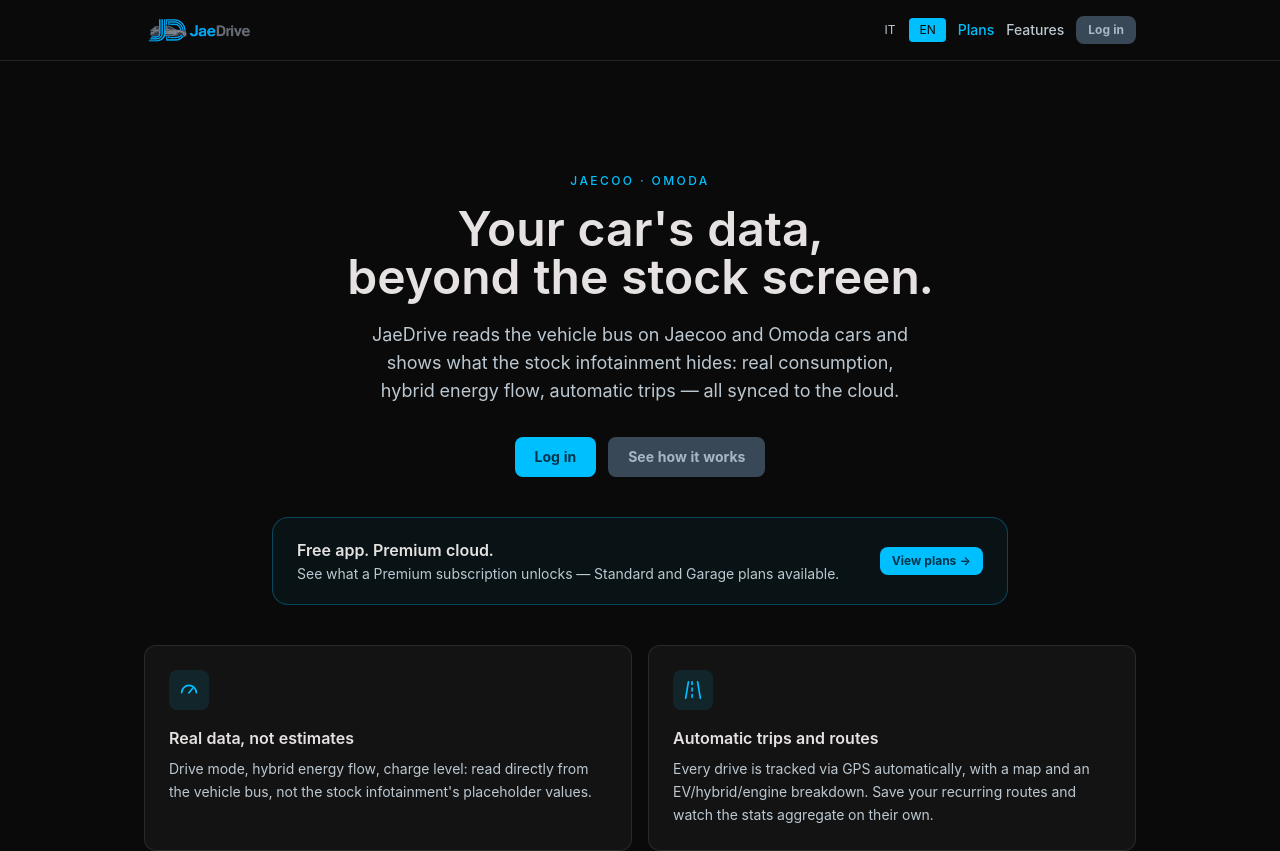
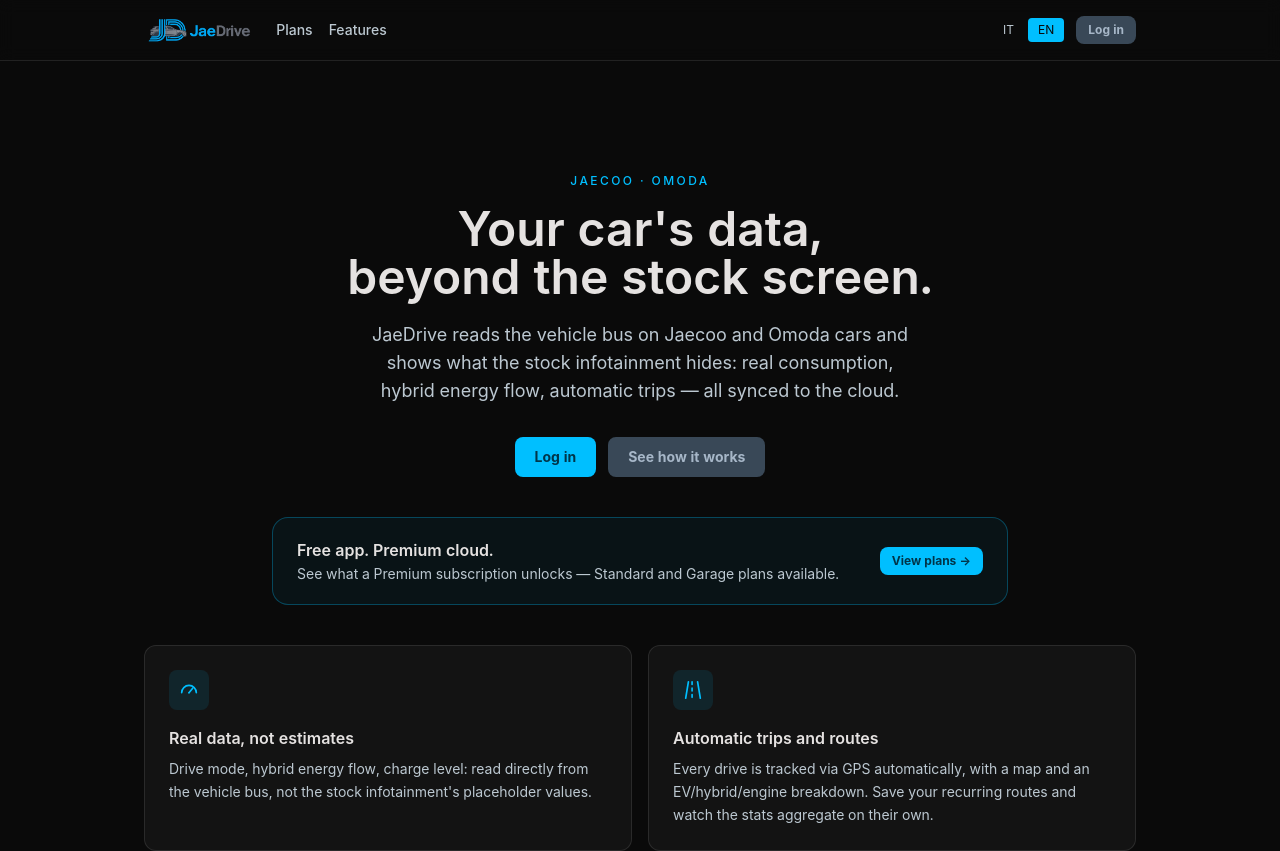
Before and after one commit to Phabryc/jaedrive, a React (Vite) app in the folder cloud/web/: page / in a window 1280 px wide. Shown: the top 851 px of the page. Built offline with nearby package versions, Linux system fonts and the light colour scheme; no server answers.

Commit message:
feat(web): update logo navigation, session redirect, and static header layout

```diff
--- a/cloud/web/src/components/AppShell.tsx
+++ b/cloud/web/src/components/AppShell.tsx
@@ -9,6 +9,8 @@
 import jdLogo from "../assets/jd_logo.png";
 import { useProfile } from "../lib/ProfileContext";
 
+import { clearEnteredAppSession } from "../lib/session";
+
 export function AppShell({ children }: { children: ReactNode }) {
   const { user } = useAuth();
   const { profile } = useProfile();
@@ -18,6 +20,7 @@
   const menuRef = useRef<HTMLDivElement>(null);
 
   function handleLogout() {
+    clearEnteredAppSession();
     setUserMenuOpen(false);
     signOut(auth).then(() => navigate("/login"));
   }
@@ -41,7 +44,7 @@
         <div className="mx-auto flex max-w-[1800px] items-center justify-between px-4 py-3 sm:px-6 lg:px-8">
           {/* LOGO & NAVIGATION */}
           <div className="flex items-center gap-6">
-            <Link to="/dashboard" className="shrink-0">
+            <Link to="/" aria-label="JaeDrive home" className="shrink-0">
               <img src={jdLogo} alt="JaeDrive" className="h-7 w-auto" />
             </Link>
             <nav className="flex items-center gap-4 text-sm font-medium">
--- a/cloud/web/src/components/ProtectedRoute.tsx
+++ b/cloud/web/src/components/ProtectedRoute.tsx
@@ -2,6 +2,7 @@
 import type { ReactNode } from "react";
 import { useAuth } from "../lib/AuthContext";
 import { useLanguage } from "../lib/i18n/LanguageContext";
+import { setEnteredAppSession } from "../lib/session";
 
 export function ProtectedRoute({ children }: { children: ReactNode }) {
   const { user, loading } = useAuth();
@@ -16,5 +17,7 @@
     // can send them back here after signing in instead of always landing on "/".
     return <Navigate to="/login" state={{ from: location }} replace />;
   }
+
+  setEnteredAppSession();
   return <>{children}</>;
 }
--- /dev/null
+++ b/cloud/web/src/components/StaticHeader.tsx
@@ -0,0 +1,60 @@
+import { Link, useLocation } from "react-router-dom";
+import { useAuth } from "../lib/AuthContext";
+import { useLanguage } from "../lib/i18n/LanguageContext";
+import { LanguageSwitcher } from "./LanguageSwitcher";
+import { buttonVariants } from "./Button";
+import jdLogo from "../assets/jd_logo.png";
+
+export function StaticHeader() {
+  const { user } = useAuth();
+  const { t } = useLanguage();
+  const location = useLocation();
+
+  const isPlans = location.pathname === "/plans";
+  const isFeatures = location.pathname === "/features";
+
+  return (
+    <header className="sticky top-0 z-40 border-b border-surface-border bg-bg/90 backdrop-blur">
+      <div className="mx-auto flex max-w-5xl items-center justify-between px-4 py-4">
+        {/* Logo e tasti Piani/Funzionalità a sinistra */}
+        <div className="flex items-center gap-6">
+          <Link to="/" aria-label="JaeDrive home" className="shrink-0">
+            <img src={jdLogo} alt="JaeDrive" className="h-7 w-auto" />
+          </Link>
+          <nav className="flex items-center gap-4">
+            <Link
+              to="/plans"
+              className={`text-sm font-medium underline-offset-4 hover:underline transition ${
+                isPlans ? "text-accent font-semibold" : "text-onsurface-variant hover:text-onsurface"
+              }`}
+            >
+              {t("landing.plansLink")}
+            </Link>
+            <Link
+              to="/features"
+              className={`text-sm font-medium underline-offset-4 hover:underline transition ${
+                isFeatures ? "text-accent font-semibold" : "text-onsurface-variant hover:text-onsurface"
+              }`}
+            >
+              {t("landing.featuresLink")}
+            </Link>
+          </nav>
+        </div>
+
+        {/* Cambio lingua e pulsante Login / Dashboard a destra */}
+        <div className="flex items-center gap-3">
+          <LanguageSwitcher />
+          {user ? (
+            <Link to="/dashboard" className={buttonVariants({ variant: "primary", size: "sm" })}>
+              Dashboard
+            </Link>
+          ) : (
+            <Link to="/login" className={buttonVariants({ variant: "secondary", size: "sm" })}>
+              {t("common.login")}
+            </Link>
+          )}
+        </div>
+      </div>
+    </header>
+  );
+}
--- /dev/null
+++ b/cloud/web/src/lib/session.ts
@@ -0,0 +1,25 @@
+const ENTERED_APP_KEY = "jaedrive_has_entered_app";
+
+export function hasEnteredAppSession(): boolean {
+  try {
+    return sessionStorage.getItem(ENTERED_APP_KEY) === "true";
+  } catch {
+    return false;
+  }
+}
+
+export function setEnteredAppSession(): void {
+  try {
+    sessionStorage.setItem(ENTERED_APP_KEY, "true");
+  } catch {
+    // Ignore storage errors in restricted contexts
+  }
+}
+
+export function clearEnteredAppSession(): void {
+  try {
+    sessionStorage.removeItem(ENTERED_APP_KEY);
+  } catch {
+    // Ignore storage errors in restricted contexts
+  }
+}
--- a/cloud/web/src/pages/Landing.tsx
+++ b/cloud/web/src/pages/Landing.tsx
@@ -1,11 +1,11 @@
 import { Link, Navigate } from "react-router-dom";
 import { useAuth } from "../lib/AuthContext";
 import { useLanguage, type TranslationKey } from "../lib/i18n/LanguageContext";
-import { LanguageSwitcher } from "../components/LanguageSwitcher";
+import { StaticHeader } from "../components/StaticHeader";
 import { buttonVariants } from "../components/Button";
-import jdLogo from "../assets/jd_logo.png";
 import { IconGauge, IconFuel, IconCloud, IconRoute } from "../components/icons";
 import { vehicleImageFor } from "../lib/vehicleCatalog";
+import { hasEnteredAppSession, setEnteredAppSession } from "../lib/session";
 
 const MODELS: { brand: string; model: string; label: string }[] = [
   { brand: "JAECOO", model: "5", label: "Jaecoo 5" },
@@ -26,40 +26,16 @@
 export default function Landing() {
   const { user, loading } = useAuth();
   const { t } = useLanguage();
-  if (!loading && user) return <Navigate to="/dashboard" replace />;
+
+  // Redirect automatico alla dashboard solo quando l'utente arriva da fuori (prima visita della sessione).
+  if (!loading && user && !hasEnteredAppSession()) {
+    setEnteredAppSession();
+    return <Navigate to="/dashboard" replace />;
+  }
 
   return (
     <div className="min-h-screen bg-bg text-onsurface">
-      {/* ── Header ── */}
-      <header className="border-b border-surface-border">
-        <div className="mx-auto flex max-w-5xl items-center justify-between px-4 py-4">
-          {/* Logo → home */}
-          <Link to="/" aria-label="JaeDrive home">
-            <img src={jdLogo} alt="JaeDrive" className="h-7 w-auto" />
-          </Link>
-
-          <nav className="flex items-center gap-3">
-            <LanguageSwitcher />
-            {/* Piani — link testuale evidente */}
-            <Link
-              to="/plans"
-              className="hidden text-sm font-medium text-accent underline-offset-4 hover:underline sm:inline"
-            >
-              {t("landing.plansLink")}
-            </Link>
-            {/* Features */}
-            <Link
-              to="/features"
-              className="hidden text-sm font-medium text-onsurface-variant underline-offset-4 hover:text-onsurface hover:underline sm:inline"
-            >
-              {t("landing.featuresLink")}
-            </Link>
-            <Link to="/login" className={buttonVariants({ variant: "secondary", size: "sm" })}>
-              {t("common.login")}
-            </Link>
-          </nav>
-        </div>
-      </header>
+      <StaticHeader />
 
       <main>
         {/* ── Hero ── */}
--- a/cloud/web/src/pages/Plans.tsx
+++ b/cloud/web/src/pages/Plans.tsx
@@ -1,8 +1,7 @@
 import { Link } from "react-router-dom";
 import { useLanguage } from "../lib/i18n/LanguageContext";
-import { LanguageSwitcher } from "../components/LanguageSwitcher";
+import { StaticHeader } from "../components/StaticHeader";
 import { buttonVariants } from "../components/Button";
-import jdLogo from "../assets/jd_logo.png";
 
 // ─── icons (inline SVG per zero deps aggiuntive) ──────────────────────────────
 
@@ -161,20 +160,7 @@
 
   return (
     <div className="min-h-screen bg-bg text-onsurface">
-      {/* ── Header ── */}
-      <header className="border-b border-surface-border">
-        <div className="mx-auto flex max-w-5xl items-center justify-between px-4 py-4">
-          <Link to="/">
-            <img src={jdLogo} alt="JaeDrive" className="h-7 w-auto" />
-          </Link>
-          <div className="flex items-center gap-3">
-            <LanguageSwitcher />
-            <Link to="/login" className={buttonVariants({ variant: "secondary", size: "sm" })}>
-              {t("common.login")}
-            </Link>
-          </div>
-        </div>
-      </header>
+      <StaticHeader />
 
       <main className="mx-auto max-w-5xl px-4 pb-24">
         {/* ── Hero ── */}
```
Also changed, not shown: cloud/web/src/pages/Features.tsx (+2 -19 lines), cloud/web/src/pages/LegalDocument.tsx (+8 -14 lines).
